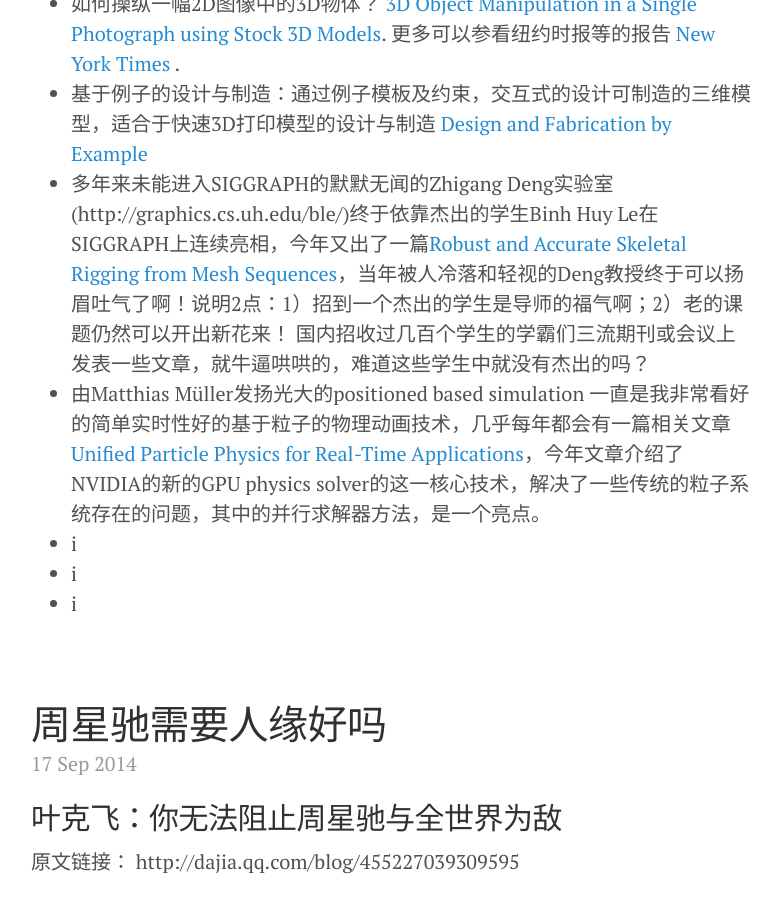
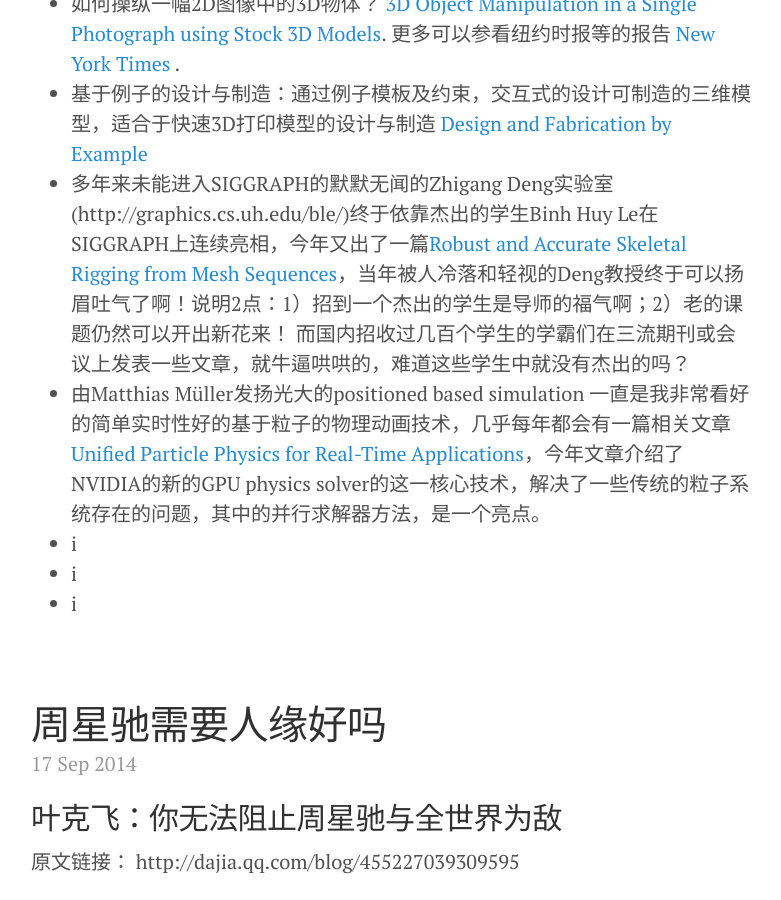
Before and after one commit to hwdong/hwdong-old.github.io, a Jekyll site: the page built from index.html, in a window 1280 px wide and 900 px high, scrolled down 462 px. Shown: the whole window, without its empty margins (249-1030 px from the left). Built offline with Jekyll 4.4.1, drawn with Linux system fonts in a browser that asks for light colours; Markdown is read by kramdown in place of the engine named in the settings; the list of posts is cut into pages by our own code.

Commit message:
Updated 2014-09-20-SIGGRAPH2014.md

```diff
--- a/_posts/2014-09-20-SIGGRAPH2014.md
+++ b/_posts/2014-09-20-SIGGRAPH2014.md
@@ -8,7 +8,7 @@
 - 如何操纵一幅2D图像中的3D物体？
  [3D Object Manipulation in a Single Photograph using Stock 3D Models](http://www.cs.cmu.edu/~om3d/). 更多可以参看纽约时报等的报告 [ New York Times](http://www.nytimes.com/2014/08/12/science/3-d-tool-guesses-what-a-photo-is-missing.html) .
 - 基于例子的设计与制造：通过例子模板及约束，交互式的设计可制造的三维模型，适合于快速3D打印模型的设计与制造 [Design and Fabrication by Example](http://fabbyexample.csail.mit.edu/)
-- 多年来未能进入SIGGRAPH的默默无闻的Zhigang Deng实验室(http://graphics.cs.uh.edu/ble/)终于依靠杰出的学生Binh Huy Le在SIGGRAPH上连续亮相，今年又出了一篇[Robust and Accurate Skeletal Rigging from Mesh Sequences](http://graphics.cs.uh.edu/ble/papers/2014s-ske/)，当年被人冷落和轻视的Deng教授终于可以扬眉吐气了啊！说明2点：1）招到一个杰出的学生是导师的福气啊；2）老的课题仍然可以开出新花来！ 国内招收过几百个学生的学霸们三流期刊或会议上发表一些文章，就牛逼哄哄的，难道这些学生中就没有杰出的吗？
+- 多年来未能进入SIGGRAPH的默默无闻的Zhigang Deng实验室(http://graphics.cs.uh.edu/ble/)终于依靠杰出的学生Binh Huy Le在SIGGRAPH上连续亮相，今年又出了一篇[Robust and Accurate Skeletal Rigging from Mesh Sequences](http://graphics.cs.uh.edu/ble/papers/2014s-ske/)，当年被人冷落和轻视的Deng教授终于可以扬眉吐气了啊！说明2点：1）招到一个杰出的学生是导师的福气啊；2）老的课题仍然可以开出新花来！ 而国内招收过几百个学生的学霸们在三流期刊或会议上发表一些文章，就牛逼哄哄的，难道这些学生中就没有杰出的吗？
 - 由Matthias Müller发扬光大的positioned based simulation 一直是我非常看好的简单实时性好的基于粒子的物理动画技术，几乎每年都会有一篇相关文章[Unified Particle Physics for Real-Time Applications](http://blog.mmacklin.com/flex/)，今年文章介绍了NVIDIA的新的GPU physics solver的这一核心技术，解决了一些传统的粒子系统存在的问题，其中的并行求解器方法，是一个亮点。
 - i
 - i
```
